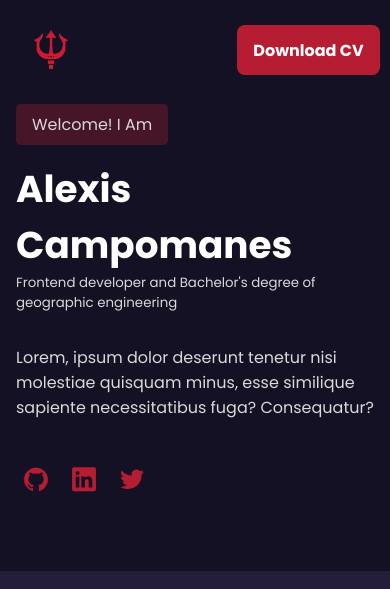
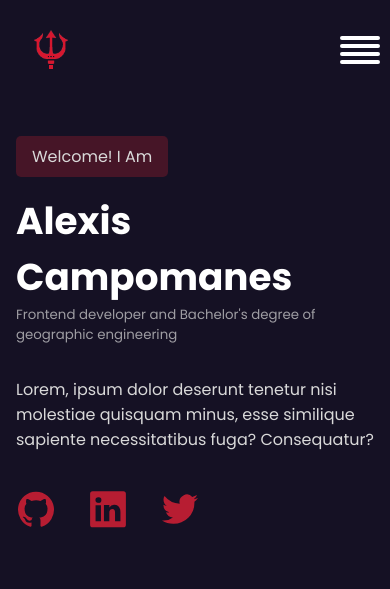
Before and after one commit to Alexis-Campomanes/cv, a React (Create React App) app: page / in a window 390 px wide. Shown: the top 589 px of the page. Built offline with nearby package versions, Linux system fonts and the light colour scheme.

Commit message:
prueba build

```diff
--- a/src/components/Intro/Intro.jsx
+++ b/src/components/Intro/Intro.jsx
@@ -6,6 +6,7 @@ import { UilLinkedin } from '@iconscout/react-unicons';
 import { UilTwitter } from '@iconscout/react-unicons'
 
 const Intro = () => {
+
   return (
     <div className='intro' id='intro'>
       <div className="left">
--- a/src/components/Intro/Intro.scss
+++ b/src/components/Intro/Intro.scss
@@ -19,6 +19,7 @@
     }
     >:nth-child(3){
       color: var(--text);
+      opacity: 0.7;
     }
     >:nth-child(4){
       margin-top: 2rem;
@@ -38,6 +39,7 @@
       gap: 3rem;
       position: relative;
       top: -7.2rem;
+      left: 1.5rem;
       span{
         transform: rotate(90deg);
         text-transform: uppercase;
@@ -55,7 +57,7 @@
         display: flex;
         flex-direction: column;
         gap: 1rem;
-        transform: scale(1.2);
+        transform: scale(1.8);
         &:hover{
           cursor: pointer;
         }
@@ -64,11 +66,24 @@
   }
 }
 
-@media screen and (max-width:480px) {
+
+@media screen and (max-width:1275px) {
+  .right{
+    img{
+      transform: scale(0.8);
+    }
+    .follow{
+      display: none;
+    }
+  }
+
+}
+
+@media screen and (max-width:1110px) {
   .intro{
     flex-direction: column;
     padding: 0.5rem 1rem;
-    margin-top: 6rem;
+    margin-top: 8rem;
     .left{
       >:nth-child(1){
         margin-bottom: 1rem;
@@ -94,7 +109,7 @@
         }
         .icons{
           flex-direction: row;
-          transform: scale(1.2);
+          transform: scale(1.8);
           padding: 0 1rem;
         }
       }
--- a/src/components/Navbar/Navbar.jsx
+++ b/src/components/Navbar/Navbar.jsx
@@ -2,17 +2,44 @@ import React from 'react';
 import './Navbar.scss';
 import Logo from '../../img/2751071.png';
 import { Link } from 'react-scroll';
+import { UilAlignJustify } from '@iconscout/react-unicons'
+import { useState, useEffect } from 'react';
 
 const Navbar = () => {
+
+  const [toggleMenu, setToggleMenu] = useState(false);
+
+  const [screenWidth, setScreenWidth] = useState(window.innerWidth);
+
+  const toggleNav = () => {
+    setToggleMenu(!toggleMenu)
+  }
+
+  useEffect(() => {
+
+    const changeWidth = () => {
+      setScreenWidth(window.innerWidth);
+    }
+    window.addEventListener('resize', changeWidth)
+    return () => {
+      window.removeEventListener('resize', changeWidth)
+    }
+
+  }, [])
+
+
+
   return (
     <div className='navbar' >
       <div className='n-logo'>
         <img src={Logo} alt="Logo"/>
       </div>
       <div className="n-list">
+        <UilAlignJustify onClick={toggleNav}/>
+        {(toggleMenu || screenWidth > 1110) && (
           <ul>
             <Link spy={true} to={'intro'} smooth={true} activeClass={'activeClass'}>
-          <li>Home</li>
+              <li className='l-hover'>Home</li>
             </Link>
           <Link spy={true} to={'Skills'} smooth={true} >
               <li>Skills</li>
@@ -26,11 +53,14 @@ const Navbar = () => {
           <Link spy={true} to={'Contact'} smooth={true}>
             <li>Contact us</li>
           </Link>
+          <a href='./CvDownload.pdf' download className='button b-hover'>Download CV</a>
           </ul>
-          <a href='./CvDownload.pdf' download className='button'>Download CV</a>
+          )}
+
       </div>
     </div>
   )
 }
 
+
 export default Navbar
--- a/src/components/Navbar/Navbar.scss
+++ b/src/components/Navbar/Navbar.scss
@@ -14,9 +14,12 @@
     align-items: center;
     justify-content: flex-start;
     flex: 1;
-    >img{
-      height: 70px;
-      width: auto;
+    >:nth-child(1){
+        height: 70px;
+        width: auto;
+    }
+    >:nth-child(2){
+      display: none;
     }
   }
   .n-list{
@@ -27,6 +30,8 @@
     flex: 3;
     >ul{
       display: flex;
+      align-items: center;
+      justify-content: center;
       gap: 5rem;
       li{
         list-style: none;
@@ -38,13 +43,68 @@
         }
       }
     }
+    >:nth-child(1){
+      display: none;
+    }
   }
 }
+
+
+@media screen and (max-width:1353px) {
+  .n-list{
+    justify-content: flex-start !important;
+  }
+}
+
+@media screen and (max-width:1275px) {
+  .n-list{
+    >ul{
+      gap: 3rem !important;
+    }
+  }
+}
+
+@media screen and (max-width:1110px) {
+  .n-list{
+    align-items: flex-end !important;
+    padding-right: 8rem;
+    flex-direction: column;
+    position: relative;
+      >ul{
+        flex-direction: column;
+        align-items: flex-start !important;
+        background-color: var(--red);
+        padding: 2rem;
+        position: absolute;
+        top: 2rem;
+        li{
+          &:hover{
+            color: black !important;
+          }
+        }
+    }
+      .b-hover{
+        background-color: black;
+        &:hover{
+          background-color: var(--hover);
+        }
+      }
+    >:nth-child(1){
+      display: flex !important;
+      transform: scale(2);
+      position: relative;
+      left: -0.6rem;
+    }
+    >:nth-child(3){
+      display: none;
+    }
+  }
+}
+
 
 @media screen and (max-width: 480px) {
   .navbar{
     padding: 0.5rem 1rem;
-
     .n-logo{
       flex: 1;
       >img{
@@ -52,13 +112,7 @@
       }
     }
     .n-list{
-      flex: 1;
-      .button{
-        padding: 0.8rem 1rem;
-      }
-    }
-    .n-list>ul{
-      display: none;
+      padding-right: 1.5rem;
     }
   }
 }
```
Also changed, not shown: src/img/bars.png (added), src/index.scss (line endings or trailing spaces). Lines whose indentation alone changed are shown as unchanged.
